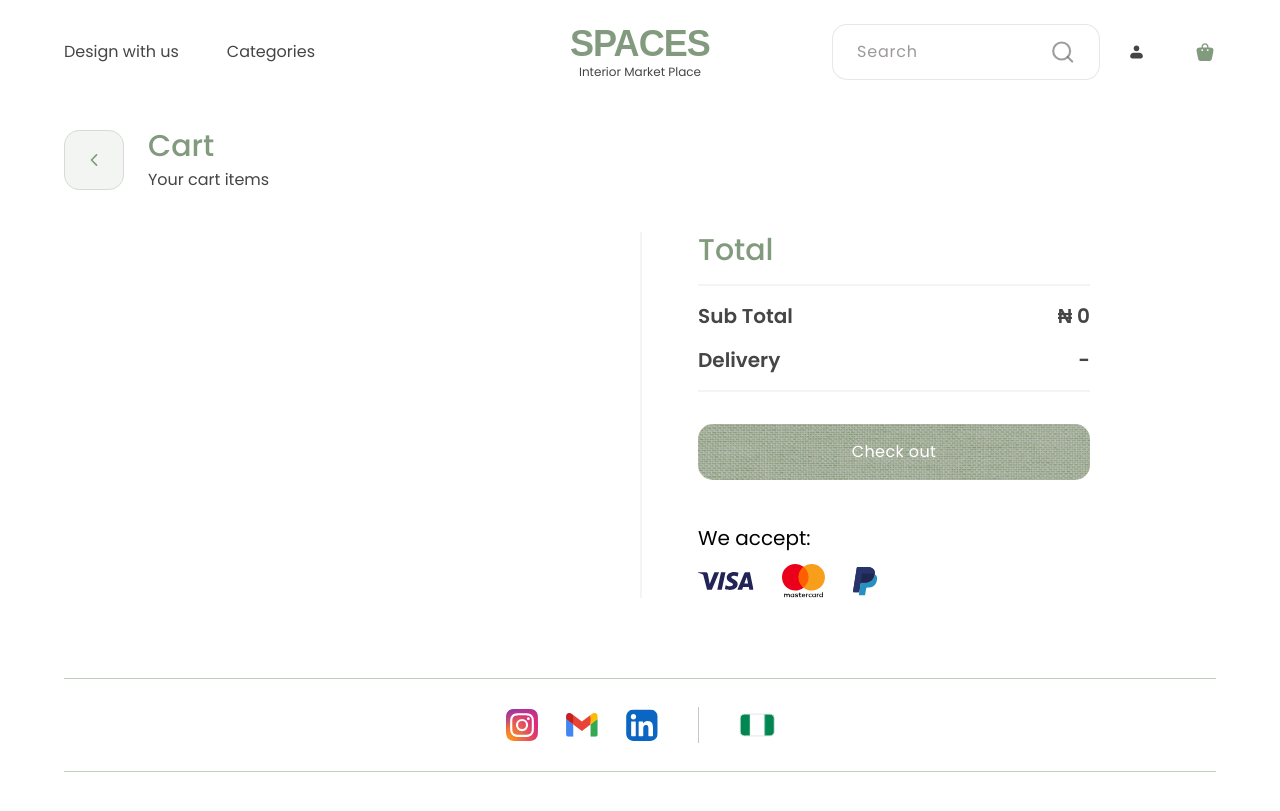
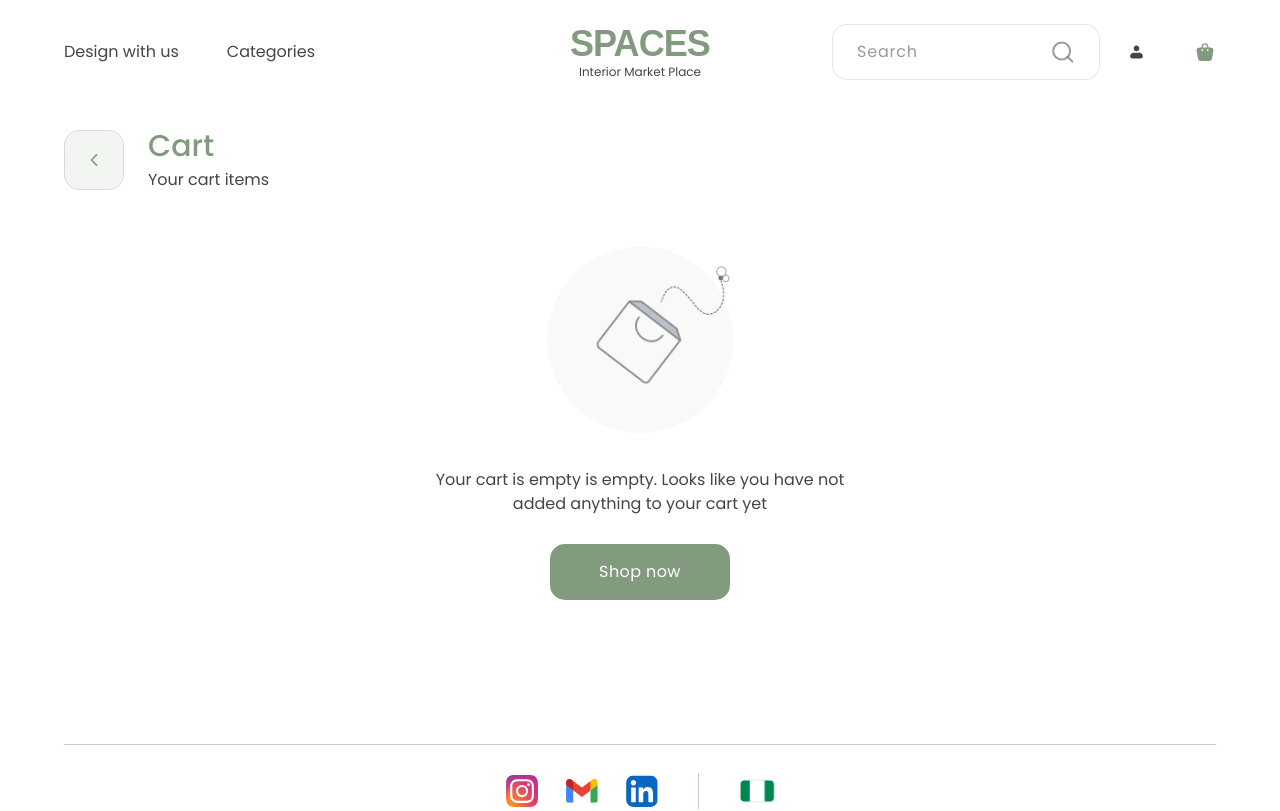
Before and after one commit to jola-blvhk/spaces-interior-marketplace, a Next.js app: page /cart in a window 1280 px wide. Shown: the top 811 px of the page. Built offline with nearby package versions, Linux system fonts and the light colour scheme; a web font is replaced by a local one.

Commit message:
added empty cart list

```diff
--- a/src/components/cart-page/index.tsx
+++ b/src/components/cart-page/index.tsx
@@ -10,6 +10,7 @@ import Image from "next/image";
 import Visa from "/public/assets/icons/visa-logo.svg";
 import MasterCard from "/public/assets/icons/mastercard-logo.svg";
 import Paypal from "/public/assets/icons/paypal-logo.svg";
+import EmptyCart from "/public/assets/random/empty-cart.png";
 
 const Cart = () => {
   const colorOptions = ["White", "Black", "Brown"];
@@ -20,7 +21,7 @@ const Cart = () => {
   cartItems?.forEach((item) => {
     total += item.totalPrice;
   });
-  console.log(total);
+
   const cartItemss = [
     {
       id: "4",
@@ -86,7 +87,7 @@ const Cart = () => {
           description="Your cart items"
           showBackButton={true}
         />
-
+        {cartItems?.length !== 0 ? (
           <div className="grid lg:grid-cols-2 lg:divide-x-2 divide-secondary-green-100/10 pt-7 md:pt-10">
             <div className="space-y-8 md:space-y-11">
               {cartItems &&
@@ -133,6 +134,29 @@ const Cart = () => {
               </div>
             </div>
           </div>
+        ) : (
+          <div className="grid  mt-12 my-16 gap-y-7 items-center justify-center m-auto">
+            <Image
+              src={EmptyCart}
+              width={200}
+              height={200}
+              alt="empty cart"
+              className=" m-auto w-[150px] h-[150px] md:w-[200px] md:h-[200px]"
+            />
+            <h3 className="text-center text-primary-black-90 text-sm md:text-base">
+              Your cart is empty is empty. Looks like you have not
+              <br /> added anything to your cart yet
+            </h3>
+            <div className="m-auto w-[150px] md:w-[180px]">
+              <Button
+                title="Shop now "
+                greenBackground
+                className=""
+                onclick={() => {}}
+              />
+            </div>
+          </div>
+        )}
       </div>
     </div>
   );
```
Also changed, not shown: public/assets/random/empty-cart.png (added). Lines whose indentation alone changed are shown as unchanged.
